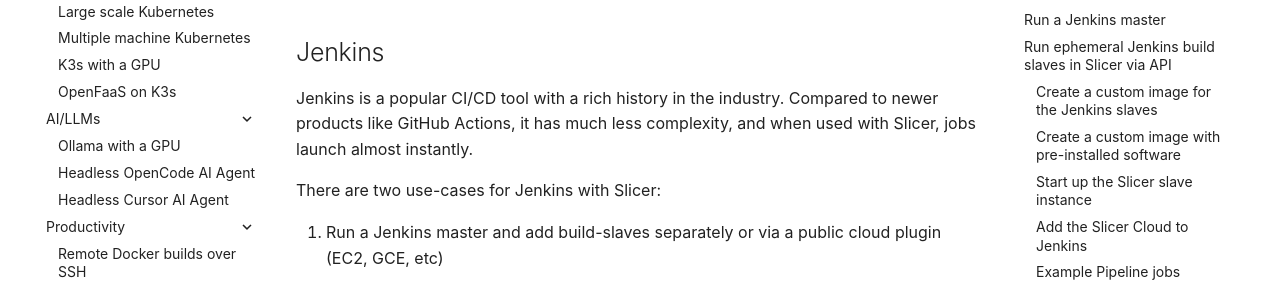
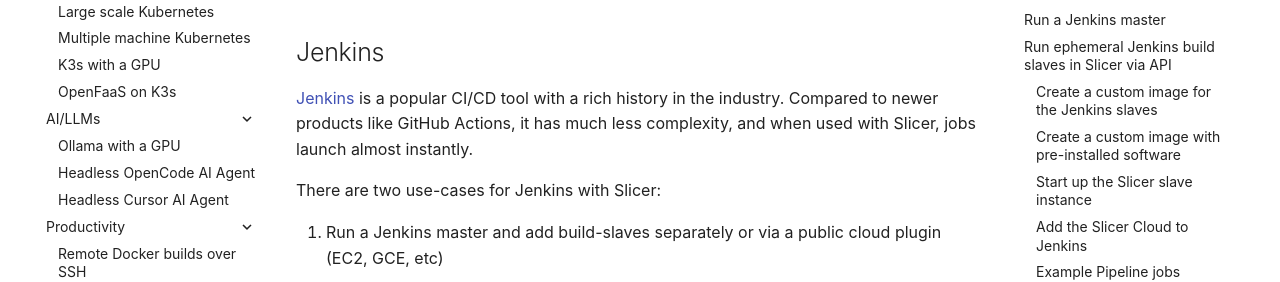
Before and after one commit to slicervm/docs.slicervm.com, an MkDocs documentation site: the page built from docs/examples/jenkins.md, in a window 1280 px wide and 900 px high. Shown: the part 145-427 px from the top of the window. Built offline with MkDocs 1.6.1 and Material for MkDocs 9.7.7, drawn with Linux system fonts in a browser that asks for light colours; some web fonts are replaced; comment, search, counter and statistics services are not loaded; part of the change alters nothing that is shown.

```diff
--- a/docs/examples/jenkins.md
+++ b/docs/examples/jenkins.md
@@ -1,6 +1,6 @@
 ## Jenkins
 
-Jenkins is a popular CI/CD tool with a rich history in the industry. Compared to newer products like GitHub Actions, it has much less complexity, and when used with Slicer, jobs launch almost instantly.
+[Jenkins](https://www.jenkins.io/) is a popular CI/CD tool with a rich history in the industry. Compared to newer products like GitHub Actions, it has much less complexity, and when used with Slicer, jobs launch almost instantly.
 
 There are two use-cases for Jenkins with Slicer:
 
```
